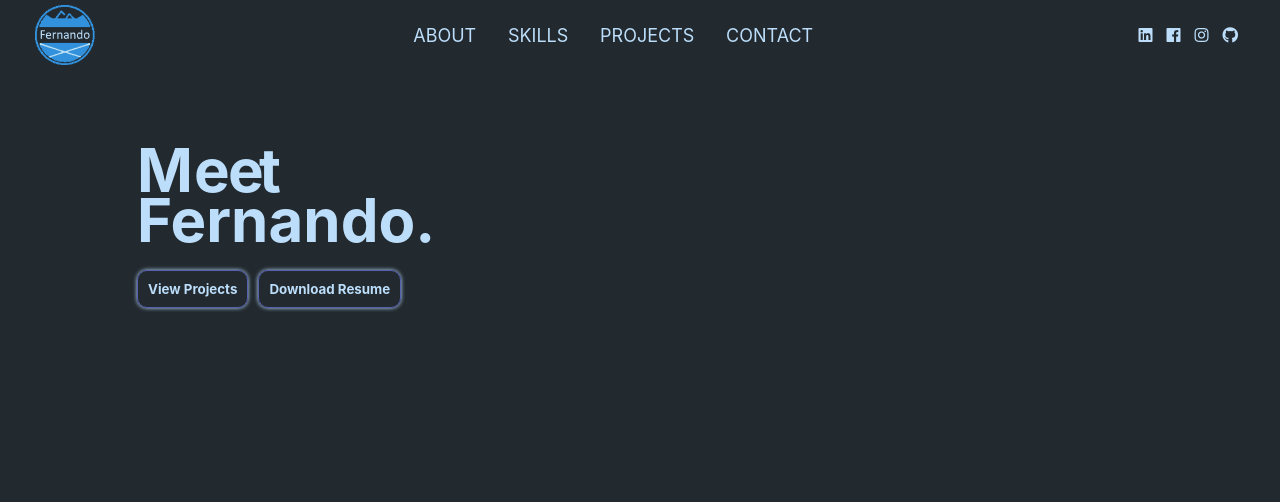
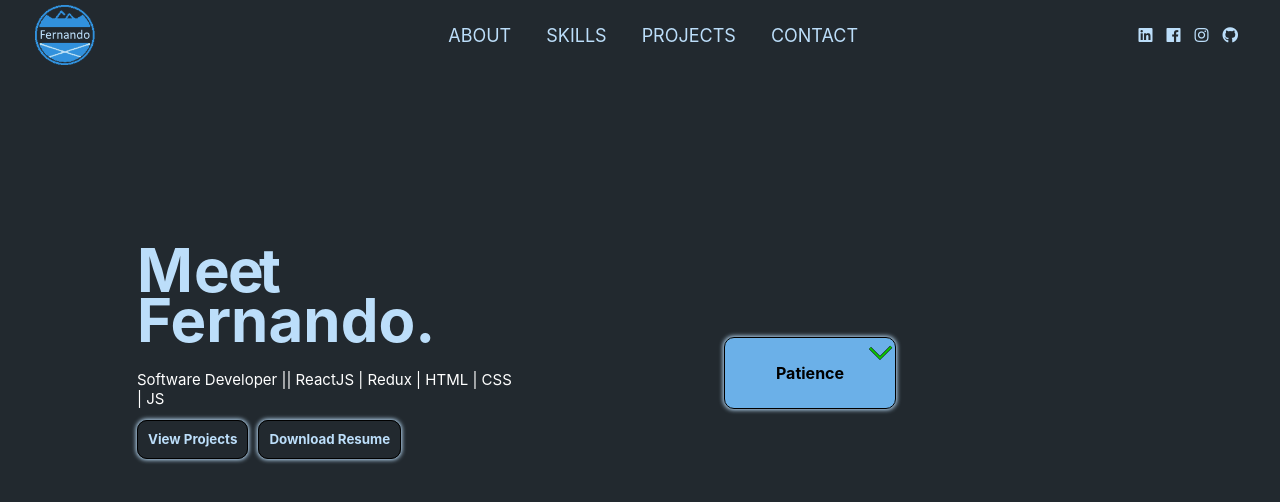
Before and after one commit to ClassyFD/portfolio-dlv, a React (Create React App) app: page / in a window 1280 px wide. Shown: the top 502 px of the page. Built offline with nearby package versions, Linux system fonts and the light colour scheme; no server answers.

Commit message:
finished home page refactor

```diff
--- a/package.json
+++ b/package.json
@@ -3,6 +3,7 @@
   "version": "0.1.0",
   "private": true,
   "dependencies": {
+    "clone": "^2.1.2",
     "dotenv": "^6.1.0",
     "google-map-react": "^1.1.0",
     "gsap": "^2.0.2",
--- a/src/containers/Home.js
+++ b/src/containers/Home.js
@@ -1,21 +1,40 @@
 import React, { Component } from 'react';
 import { connect } from 'react-redux';
-import { TweenMax, TimelineMax, Power1, Bounce, Elastic, Power4 } from 'gsap';
-
+import { TweenMax, TimelineMax, Elastic, Power4 } from 'gsap';
 import * as actions from '../redux/actions/nav.actions';
 import '../styles/home.css';
 import AnimateHOC from '../hocs/Animate';
+import clone from 'clone';
 
 class Home extends Component {
   constructor(props) {
     super(props)
     this.state = {
-
+      softSkills1: [],
+      softSkills2: [],
+      softSkillOption: 1
     }
   }
 
   componentWillMount = () => {
     this.props.setMountedComp('home');
+    const softSkills = ['Leadership', 'Critical thinking', 'Communication', 'Patience', 'Problem solving', 'Accountability', 'Creativity', 'Motivated', 'Efficient', 'Enthusiastic', 'Curiosity', 'Thinker', 'Disciplined'];
+    const softSkillElements = softSkills.map((ssEL, ssIndex)=>{
+      return (
+        <div onClick={()=>{this.clickSoftSkill(ssIndex)}} onMouseLeave={()=>{this.leaveSoftSkill(ssIndex)}} onMouseEnter={()=>{this.enterSoftSkill(ssIndex)}} key={`${ssIndex}-soft-skill`} className={`home-soft-skill home-soft-skill-${ssIndex}`}>
+          <svg key={`${ssIndex}-soft-skill-svg-2`} style={{position: 'absolute'}} stroke="black" strokeWidth="3" strokeDasharray="100" strokeDashoffset="100" fill="none" className={`soft-skill-svg-${ssIndex}`}>
+            <path d="M210 50 L220 60, 240 40"></path>
+          </svg>
+          <svg key={`${ssIndex}-soft-skill-svg`} style={{position: 'absolute'}} stroke="#0ec704" strokeWidth="2" strokeDasharray="100" strokeDashoffset="100" fill="none" className={`soft-skill-svg-${ssIndex}`}>
+            <path d="M210 50 L220 60, 240 40"></path>
+          </svg>
+          <p key={`${ssIndex}-soft-skill-p`} style={{flexWrap: 'nowrap'}}>{ssEL}</p>
+        </div>
+      )
+    })
+    this.setState({
+      softSkills1: softSkillElements
+    })
   }
 
   componentDidMount = () => {
@@ -25,24 +44,85 @@ class Home extends Component {
       .to('.home-span', 0, {opacity: 1})
       .to('.home-m-span', 0, {opacity: 1})
       .to('.home-slide', .4, {opacity:0})
-      .to('.home-e-span', .4, {top: 0, left: 57})
-      .to('.home-e2-span', .4, {top: 0, left: 91}, '-=.4')
-      .to('.home-t-span', .4, {top: 0, left: 122}, '-=.4')
-      .to('.home-slide', 0, {display: 'none'})
-      .to('.home-fernando', .4, {opacity: 1})
+      .to('.home-e-span', 2, {top: 0, left: 57, ease: Elastic.easeOut}, '-=.3')
+      .to('.home-e2-span', 2, {top: 0, left: 91, ease: Elastic.easeOut}, '-=2')
+      .to('.home-t-span', 2, {top: 0, left: 122, ease: Elastic.easeOut}, '-=2')
+      .to('.home-slide', 0, {display: 'none'}, '-=1.5')
+      .to('.home-fernando', .4, {opacity: 1, left: 0}, '-=1.5')
+      .to('.home-paragraph', .4, {opacity: 1}, '-=1')
+      .to('.home-button-container', 0, {display: 'flex'}, '-=1')
+      .to('.home-button-container', .4, {opacity: 1}, '-=1')
+      .call(()=>{this.animateSoftSkills()}, null, null, '-=.5')
+  }
+
+  animateSoftSkills = () => {
+    const softSkill = this.state[`softSkills${[this.state.softSkillOption]}`]
+    const softSkillLength = softSkill.length;
+    if (softSkillLength > 0) {
+      const randNum = Math.floor(Math.random() * softSkillLength-1) + 1;
+      const tl = new TimelineMax();
+      const key = softSkill[randNum].key.split('-')[0]
+      const homeSkill = `.home-soft-skill-${key}`;
+      const skillSVG = `.soft-skill-svg-${key}`;
+      tl.to(homeSkill, 0, {display: 'flex'})
+        .to(homeSkill, 1, {opacity: 1})
+        .to(homeSkill, 1, {height: 50, ease:Elastic.easeOut}, '-=1')
+        .to(homeSkill, .5, {bottom: 50}, '-=1')
+        .to(skillSVG, .5, {strokeDashoffset: 50}, '-=.3')
+        .to(homeSkill, 1, {rotation: 90, right: -200, bottom:50, opacity: 0})
+        .to(homeSkill, 0, {right: 0, bottom: 0, rotation: 0, display: 'none'})
+        .call(()=>{finishAnimation()});
+      const finishAnimation = () => {
+        let newSoftSkills1 = clone(this.state.softSkills1);
+        let newSoftSkills2 = clone(this.state.softSkills2);
+        if (this.state.softSkillOption === 1) {
+          newSoftSkills2.push(newSoftSkills1.splice(randNum, 1)[0]);
+        } else {
+          newSoftSkills1.push(newSoftSkills2.splice(randNum, 1)[0])
+        }
+        this.setState({
+          softSkills1: newSoftSkills1,
+          softSkills2: newSoftSkills2
+        }, ()=>{this.animateSoftSkills()})
+      }
+    } else {
+      this.setState({
+        softSkillOption: this.state.softSkillOption===1? 2 : 1
+      }, ()=>this.animateSoftSkills())
+    }
   }
 
   enterButton = (type) => {
-    TweenMax.to('.home-button-projects', .5, {color: 'black'})
-    TweenMax.to(`.home-button-bg-${type}`, 1.8, type==='projects'? {top: -50, left: 0, ease: Elastic.easeOut} : {})
+    TweenMax.to(`.home-button-${type}`, .5, {color: 'black'})
+    TweenMax.to(`.home-button-bg-${type}`, 1.8, type==='projects'? {top: -50, left: 0, ease: Elastic.easeOut} : {top: -60, left: 0, ease: Elastic.easeOut})
   }
   leaveButton = (type) => {
-    TweenMax.to('.home-button-projects', .5, {color: '#BCDEFA'})
-    TweenMax.to(`.home-button-bg-${type}`, .5, type==='projects'? {left: -120, top: 30, ease: Power4.easeOut} : {})
+    TweenMax.to(`.home-button-${type}`, .5, {color: '#bcdefa'})
+    TweenMax.to(`.home-button-bg-${type}`, .5, type==='projects'? {left: -120, top: 30, ease: Power4.easeOut} : {left: -130, top: 20, ease: Power4.easeOut})
+  }
+  clickButton = (type) => {
+    const tl = new TimelineMax();
+    tl.to(`.home-button-${type}`, .1, {height: 28.6, top: 10})
+      .to(`.home-button-${type}`, 1, {height: 38.6, top: 0, ease: Elastic.easeOut})
+  }
+
+  enterSoftSkill = (type) => {
+    TweenMax.to(`.home-soft-skill-${type}`, .5, {backgroundColor: 'transparent'})
+    TweenMax.to(`.home-soft-skill-${type}`, .5, {color: '#BCDEFA'})
+  }
+  leaveSoftSkill = (type) => {
+    TweenMax.to(`.home-soft-skill-${type}`, .5, {backgroundColor: '#6CB2EB'})
+    TweenMax.to(`.home-soft-skill-${type}`, .5, {color: 'black'})
+  }
+  clickSoftSkill = (type) => {
+    const tl = new TimelineMax();
+    tl.to(`.home-soft-skill-${type}`, .1, {height: 30})
+      .to(`.home-soft-skill-${type}`, 1, {height: 50, ease: Elastic.easeOut});
   }
 
   render = () => {
     const { state } = this;
+    const softSkills = state[`softSkills${[this.state.softSkillOption]}`];
     return (
       <main className={'Home'}>
         <article className="home-intro-article">
@@ -59,13 +139,22 @@ class Home extends Component {
             </h2>
             <h2 className="home-h2 home-fernando">Fernando.</h2>
           </header>
+          <p className="home-paragraph">
+            Software Developer || ReactJS | Redux | HTML | CSS | JS
+          </p>
           <section className="home-button-container">
-            <button onMouseLeave={()=>{this.leaveButton('projects')}} onMouseEnter={()=>{this.enterButton('projects')}} className="home-button home-button-projects">
+            <button onClick={()=>{this.clickButton('projects')}} onMouseLeave={()=>{this.leaveButton('projects')}} onMouseEnter={()=>{this.enterButton('projects')}} className="home-button home-button-projects">
               <p style={{position:'relative', zIndex:5}}>View Projects</p>
               <span className="home-button-bg home-button-bg-projects"/>
             </button>
-            <button className="home-button">Download Resume</button>
+            <button onClick={()=>{this.clickButton('resume')}} onMouseLeave={()=>{this.leaveButton('resume')}} onMouseEnter={()=>{this.enterButton('resume')}} className="home-button home-button-resume">
+              <p style={{position:'relative', zIndex:5}}>Download Resume</p>
+              <span className="home-button-bg home-button-bg-resume"/>
+            </button>
           </section>
+        </article>
+        <article className="home-soft-skills-section">
+          {softSkills}
         </article>
       </main>
     )
--- a/src/styles/home.css
+++ b/src/styles/home.css
@@ -1,11 +1,14 @@
-
+.Home {
+  display: flex;
+  /* overflow-x: hidden; */
+}
 .home-intro-article {
   width: 40%;
   display: flex;
   flex-direction: column;
   align-items: flex-end;
   position: relative;
-  top: 100px;
+  top: 25vh;
 }
 .home-header {
   height: 100px;
@@ -35,6 +38,7 @@
 .home-fernando {
   opacity: 0;
   top: 50px;
+  left: 100px;
 }
 .home-span {
   position: absolute;
@@ -46,29 +50,120 @@
 }
 .home-button-container {
   width: 375px;
+  opacity: 0;
+  display: none;
 }
 .home-button {
   background: none;
-  border: 1px solid #5661B3;
+  border: .5px solid black;
   border-radius: 10px;
-  color: #BCDEFA;
+  color: #bcdefa;
   padding: 10px;
   font-family: -apple-system, BlinkMacSystemFont, 'Segoe UI', Roboto, Oxygen, Ubuntu, Cantarell, 'Open Sans', 'Helvetica Neue', sans-serif;
-  box-shadow: 0px 0px 4px #BCDEFA;
+  box-shadow: 0px 0px 4px 1px #BCDEFA;
   cursor: pointer;
   position: relative;
   overflow: hidden;
   font-weight: bold;
+  height: 38.6px;
+  display: flex;
+  align-items: center;
 }
 .home-button:nth-of-type(2) {
   margin-left: 10px;
 }
-.home-button-bg {
-  background: #BCDEFA;
+.home-button-bg-projects {
+  background: #6CB2EB;
   width: 130px;
   height: 130px;
   position: absolute;
   left: -120px;
   top: 30px;
-  transform: rotate(45deg)
+  transform: rotate(45deg);
 }
+.home-button-bg-resume {
+  background: #6CB2EB;
+  width: 150px;
+  height: 150px;
+  position: absolute;
+  left: -130px;
+  top: 20px;
+  transform: rotate(45deg);
+}
+.home-paragraph {
+  width: 375px;
+  font-size: 15px;
+  height: 50px;
+  font-family: -apple-system, BlinkMacSystemFont, 'Segoe UI', Roboto, Oxygen, Ubuntu, Cantarell, 'Open Sans', 'Helvetica Neue', sans-serif;
+  color: white;
+  opacity: 0;
+}
+.home-soft-skills-section {
+  position: relative;
+  width: 30%;
+  top: 25vh;
+  display: flex;
+  align-items: flex-end;
+  justify-content: flex-end;
+}
+.home-soft-skill {
+  position: absolute;
+  font-size: 16px;
+  padding: 10px;
+  flex-wrap: nowrap;
+  height: 0px;
+  width: 150px;
+  justify-content: center;
+  align-items: center;
+  border-radius: 10px;
+  font-family: -apple-system, BlinkMacSystemFont, 'Segoe UI', Roboto, Oxygen, Ubuntu, Cantarell, 'Open Sans', 'Helvetica Neue', sans-serif;
+  font-weight: bold;
+  color: black;
+  border: .5px solid black;
+  box-shadow: 0px 0px 4px 1px #BCDEFA;
+  opacity: 0;
+  display: none;
+  background: #6CB2EB;
+  cursor: pointer;
+}
+
+@media (max-width:1000px) {
+  .Home {
+    flex-direction: column;
+    background: #22292F;
+  }
+  .home-soft-skills-section {
+    top: 300px;
+    width: 50%;
+  }
+  .home-intro-article {
+    width: 100%;
+    align-items: center;
+    padding-left: 8px;
+    top: 100px;
+  }
+  .home-paragraph {
+    font-size: 14px;
+  }
+}
+@media (max-width: 375px) {
+  .home-intro-article {
+    left: 30px;
+  }
+  .home-paragraph {
+    font-size: 12px;
+  }
+  .home-soft-skills-section{
+    display: none;
+  }
+}
+@media (max-height: 650px) {
+  .home-soft-skills-section {
+    display: none;
+  }
+}
+@media (max-height: 400px) {
+  .home-intro-article {
+    top: 50px;
+  }
+}
--- a/src/styles/index.css
+++ b/src/styles/index.css
@@ -4,6 +4,7 @@ html, body {
   min-height: 100vh;
   width: 100%;
   -webkit-overflow-scrolling: touch;
+  overflow-x: hidden;
 }
 h1 {
   margin: 0;
--- a/src/styles/nav.css
+++ b/src/styles/nav.css
@@ -18,7 +18,6 @@
   font-family: tbb;
   cursor: pointer;
   user-select: none;
-  margin-left: 35px;
 }
 
 .nav-buttons {
@@ -47,6 +46,7 @@
 .nav-link {
   text-decoration: none;
   position: relative;
+  margin-left: 35px;
 }
 
 .nav-social-media {
```
Also changed, not shown: 1 other file (tests, documents, lock files or other folders).
